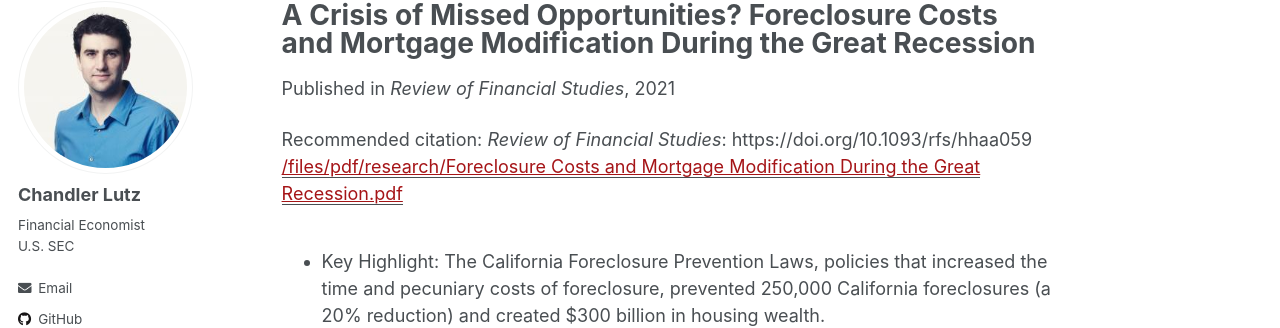
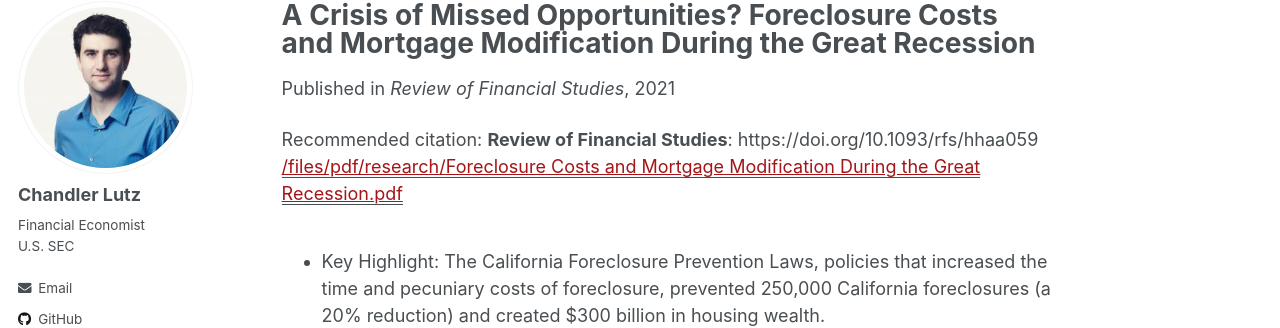
Before and after one commit to ChandlerLutz/ChandlerLutz.github.io, a Jekyll site: the page built from _publications/2021-crisis-of-missed-opportunities.md, in a window 1280 px wide. Shown: the part 117-445 px from the top of the page. Built offline with Jekyll 4.4.1, drawn with Linux system fonts in a browser that asks for light colours.

Commit message:
Remove extra newline

```diff
--- a/_publications/2021-crisis-of-missed-opportunities.md
+++ b/_publications/2021-crisis-of-missed-opportunities.md
@@ -8,6 +8,6 @@
 link: 'https://doi.org/10.1093/rfs/hhaa059'
 code: 'https://github.com/ChandlerLutz/CFPLCode'
 github: 'https://github.com/ChandlerLutz/CFPLCode'
-citation: '<i>Review of Financial Studies</i>: https://doi.org/10.1093/rfs/hhaa059'
+citation: '<b>Review of Financial Studies</b>: https://doi.org/10.1093/rfs/hhaa059'
 ---
 * Key Highlight: The California Foreclosure Prevention Laws, policies that increased the time and pecuniary costs of foreclosure, prevented 250,000 California foreclosures (a 20% reduction) and created $300 billion in housing wealth.
--- a/markdown_generator/publications.py
+++ b/markdown_generator/publications.py
@@ -93,7 +93,7 @@
     ## Markdown description for individual page
 
     if len(str(item.paper_url)) > 5:
-        md += "\n\n<a href='" + item.paper_url + "'>Download paper here</a>\n"
+        md += "\n<a href='" + item.paper_url + "'>Download paper here</a>\n"
 
     if len(str(item.excerpt)) > 5:
         md += "\n" + html_escape(item.excerpt) + "\n"
```
